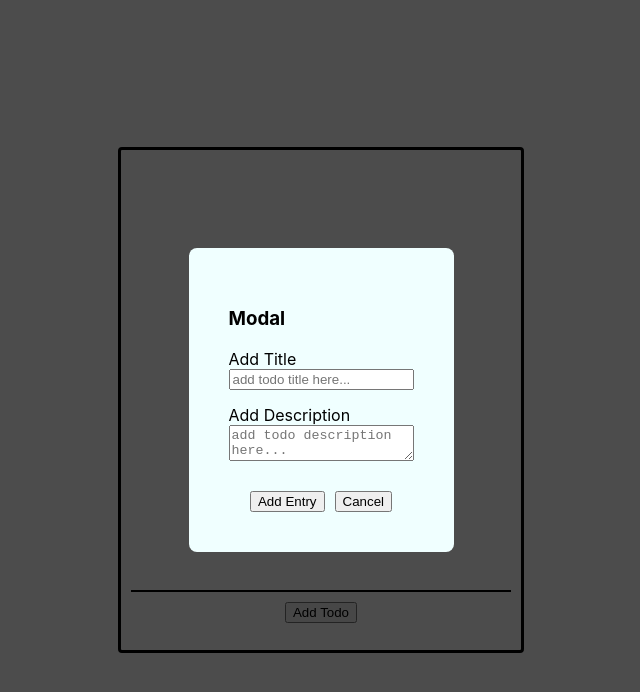
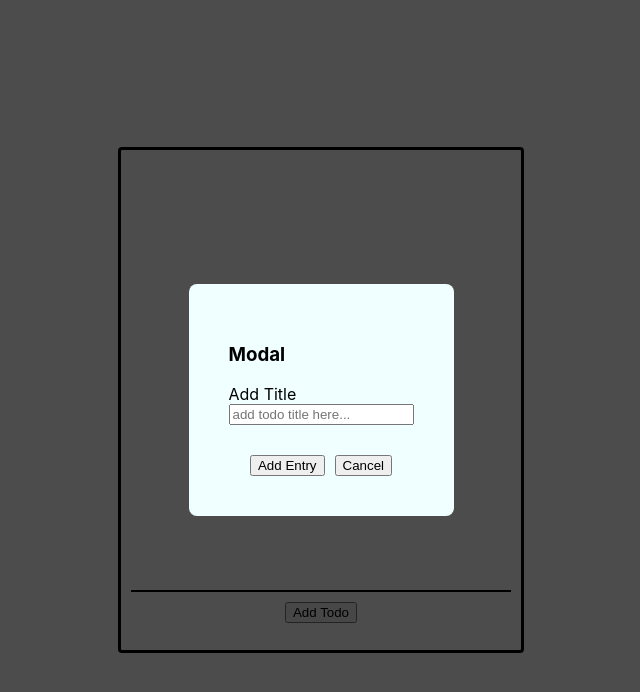
Before and after one commit to Ryugean/todo_4, a React (Create React App) app: page / in a window 1280 px wide. Both pictures are taken after a click on the button "Add Todo". Shown: the top 692 px of the page, without its empty margins (319-959 px from the left). Built offline with nearby package versions, Linux system fonts and the light colour scheme; the HTML template or start-up script is replaced by a standard one.

Commit message:
Added delete functionality
Added delete functionality to the todo app.

```diff
--- a/src/App.js
+++ b/src/App.js
@@ -1,20 +1,24 @@
 import { useState } from 'react';
 import './App.css';
 import Modal from './modal';
+import TodoItem from './components/todoItem';
 
 function App() {
 
   const [isModalOpen, setModalOpen] = useState(false);
-  const [todoTitleInP, setTodoTitleInP] = useState('')
-  const [todoDesInP, setTodoDesInP] = useState('')
   const [todoArrayInP, setTodoArrayInP] = useState([])
 
-  const handleSaveData = (title, des) => {
-    setTodoTitleInP(title);
-    setTodoDesInP(des);
-    setTodoArrayInP(todoArrayInP.push([todoTitleInP, todoDesInP]))
-    setTodoTitleInP('');
-    setTodoDesInP('');
+  const handleSaveData = (title) => {
+    setTodoArrayInP((prevTodo) => [...prevTodo, title])
+  }
+
+  const handleDelete = (indextoDelete) => {
+    setTodoArrayInP(prev => prev.filter((_, index) => index !== indextoDelete));
+  }
+
+  const handleUpdate = (indextoUpdate) => {
+    setModalOpen(true);
+    <Modal onClose={() => setModalOpen(false)} onAdd={handleSaveData}/>
   }
 
   return (
@@ -24,7 +28,9 @@ function App() {
         )}
       <div className='todo-box'>
         <div className='top-box'>
-          {todoArrayInP && (todoArrayInP)}
+          {todoArrayInP.map((item, index) => {
+            return <TodoItem key={index} name={item} onDelete={()=>{handleDelete(index)}} onUpdate={() => {handleUpdate(index)}}/>
+          })}
         </div>
         <div className='bottom-box'>
           <button onClick={() => setModalOpen(true)}>Add Todo</button>
--- /dev/null
+++ b/src/components/todoItem.css
@@ -0,0 +1,10 @@
+.todoItem{
+  display: flex;
+  align-items: center;
+  justify-content: space-between;
+}
+
+.spaceClass{
+  display: flex;
+  gap: 5px;
+}
--- /dev/null
+++ b/src/components/todoItem.js
@@ -0,0 +1,18 @@
+import React from 'react'
+import  './todoItem.css'
+
+const TodoItem = ({ name, onDelete, onUpdate }) => {
+  return (
+    <div className='todoItem'>
+      <div>
+        <p>{name}</p>
+      </div>
+      <div className='spaceClass'>
+        <button onClick={onUpdate}>Update</button>
+        <button onClick={onDelete}>Delete</button>
+      </div>
+    </div>
+  )
+}
+
+export default TodoItem
--- a/src/modal.js
+++ b/src/modal.js
@@ -5,12 +5,11 @@ import { useState } from 'react'
 function Modal({ onClose, onAdd }) {
 
   const [todoTitle, setTodoTitle] = useState('')
-  const [todoDes, setTodoDes] = useState('')
 
   const handleClick = () => {
-    onAdd(todoTitle, todoDes);
+    onAdd(todoTitle);
     setTodoTitle('')
-    setTodoDes('')
+    onClose();
   }
 
   return (
@@ -23,17 +22,8 @@ function Modal({ onClose, onAdd }) {
             <input
               type='text'
               value={todoTitle}
-              onChange={(e) => setTodoTitle(e)}
+              onChange={(e) => setTodoTitle(e.target.value)}
               placeholder='add todo title here...'
-            />
-          </div>
-          <div className='bitGap'>
-            <label>Add Description</label>
-            <textarea
-              type='text'
-              value={todoDes}
-              onChange={(e) => setTodoDes(e)}
-              placeholder='add todo description here...'
             />
           </div>
         </div>
```
